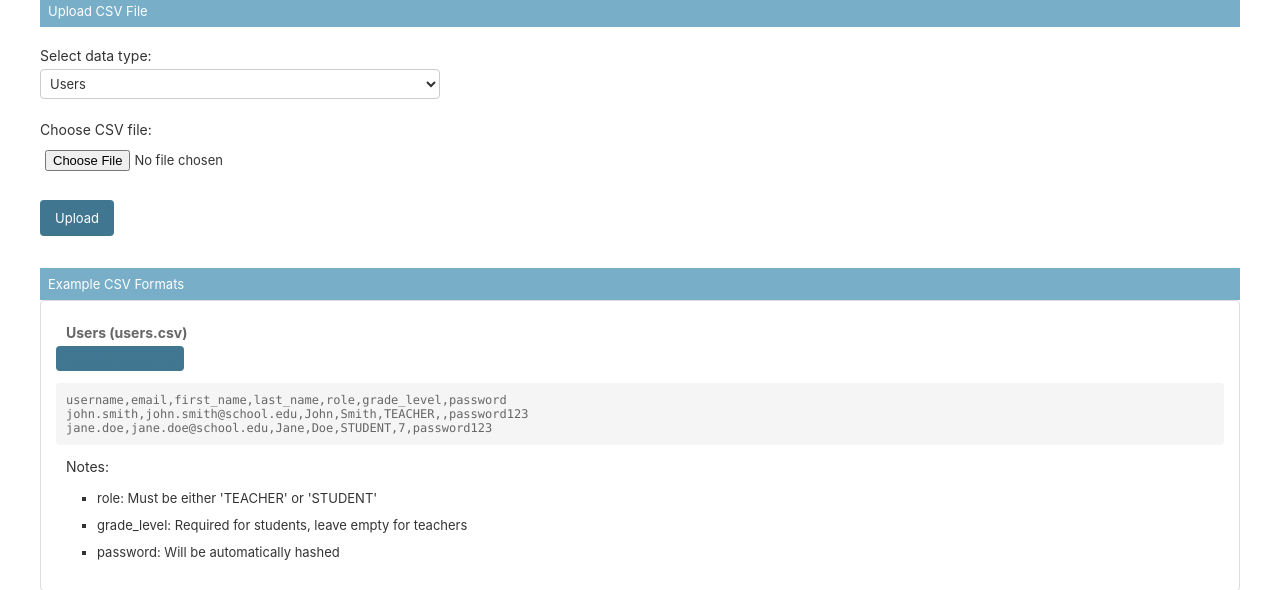
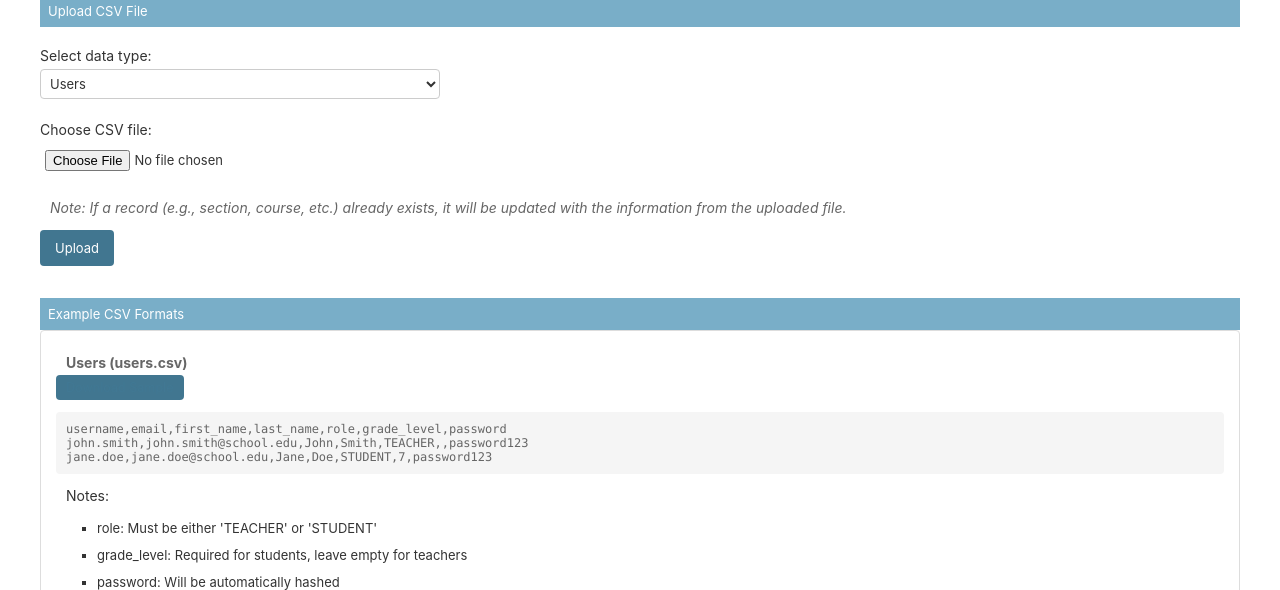
Before and after one commit to wafflestomper/school-scheduler, a Django app: page /scheduler/upload/ in a window 1280 px wide. Shown: the part 233-823 px from the top of the page. Run offline with Django 4.2, Linux system fonts and the light colour scheme; the visitor is signed in with stand-in values (Sample User, id 1); parts of the project's set-up code (start-up, migrations or seed data) failed here and were passed over.

Commit message:
Add note about update behavior in CSV upload form

```diff
--- a/backend/scheduler/templates/scheduler/upload.html
+++ b/backend/scheduler/templates/scheduler/upload.html
@@ -39,6 +39,7 @@
                 <input type="file" name="file" id="file" accept=".csv" required>
             </div>
             <div class="submit-row">
+                <p class="help-text">Note: If a record (e.g., section, course, etc.) already exists, it will be updated with the information from the uploaded file.</p>
                 <input type="submit" value="Upload" class="default">
             </div>
         </form>
@@ -81,7 +82,7 @@ Math 7,MATH7,7th Grade Math,jane.doe,60,7,2,YEAR</pre>
         <div class="example">
             <h3>Sections (sections.csv)</h3>
             <div class="example-header">
-                <a href="{% url 'serve_csv' filename='sections_sample.csv' %}" class="download-link">Download Sample</a>
+                <a href="{% url 'serve_csv' filename='sections.csv' %}" class="download-link">Download Sample</a>
             </div>
             <pre>course_code,section_number,teacher_username,period_name,room_name,max_size
 ENG7,1,john.smith,1st Period,Room 101,25
@@ -195,5 +196,10 @@ Room 102,25,Science lab</pre>
     .example li {
         margin-bottom: 5px;
     }
+    .help-text {
+        color: #666;
+        font-style: italic;
+        margin-bottom: 10px;
+    }
 </style>
 {% endblock %}
```
